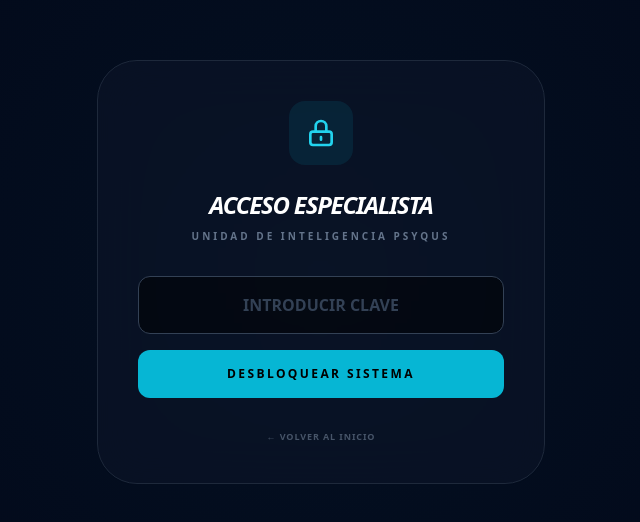
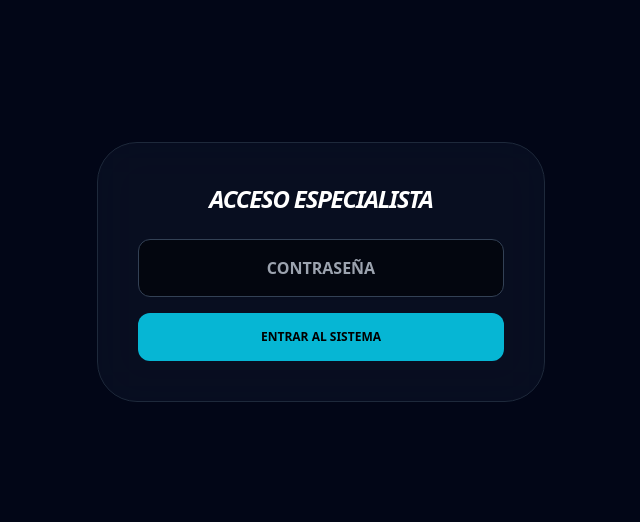
Before and after one commit to ricardoblancartev-creator/psyqus-web, a Next.js app: page /admin in a window 1280 px wide. Shown: the part 128-650 px from the top of the page, without its empty margins (319-959 px from the left). Built offline with nearby package versions, Linux system fonts and the light colour scheme; what @react-pdf/renderer would draw is missing.

Commit message:
feat: panel admin completo con mensajes del buzon y niveles por area

```diff
--- a/app/admin/page.tsx
+++ b/app/admin/page.tsx
@@ -10,76 +10,143 @@ export default function AdminDashboard() {
 
   const handleLogin = (e: React.FormEvent) => {
     e.preventDefault();
-    // EL TRUCO: .toUpperCase() ignora si escribes en minúsculas
-    // .trim() quita espacios accidentales al final
     if (password.trim().toUpperCase() === "ESPERANZA2026") {
       setIsAuthenticated(true);
     } else {
-      alert("ACCESO DENEGADO: Clave incorrecta. Intenta con ESPERANZA2026");
+      alert("ACCESO DENEGADO");
       setPassword("");
     }
   };
 
+  if (!isAuthenticated) {
     return (
-    <div className="min-h-screen bg-[#020617] text-slate-200">
-      <AnimatePresence mode="wait">
-        {!isAuthenticated ? (
-          <motion.main
-            key="login"
-            initial={{ opacity: 0 }} animate={{ opacity: 1 }} exit={{ opacity: 0 }}
-            className="min-h-screen flex items-center justify-center p-6 relative overflow-hidden"
-          >
-            <div className="absolute inset-0 bg-[radial-gradient(circle_at_50%_50%,rgba(34,211,238,0.05),transparent)] pointer-events-none" />
-            <div className="max-w-md w-full bg-slate-900/50 border border-slate-800 p-10 rounded-[2.5rem] text-center backdrop-blur-xl relative z-10">
-              <div className="w-16 h-16 bg-cyan-500/10 rounded-2xl flex items-center justify-center mx-auto mb-6 text-cyan-400">
-                <svg className="w-8 h-8" fill="none" stroke="currentColor" viewBox="0 0 24 24">
-                  <path strokeLinecap="round" strokeLinejoin="round" strokeWidth="2" d="M12 15v2m-6 4h12a2 2 0 002-2v-6a2 2 0 00-2-2H6a2 2 0 00-2 2v6a2 2 0 002 2zm10-10V7a4 4 0 00-8 0v4h8z" />
-                </svg>
-              </div>
-              <h2 className="text-white font-black italic text-2xl mb-2 uppercase tracking-tighter">Acceso Especialista</h2>
-              <p className="text-slate-500 text-[10px] uppercase tracking-[0.3em] mb-8 font-bold">Unidad de Inteligencia Psyqus</p>
-
+      <main className="min-h-screen bg-[#020617] flex items-center justify-center p-6">
+        <div className="max-w-md w-full bg-slate-900/50 border border-slate-800 p-10 rounded-[2.5rem] text-center backdrop-blur-xl">
+          <h2 className="text-white font-black italic text-2xl mb-6 uppercase tracking-tighter">Acceso Especialista</h2>
           <form onSubmit={handleLogin} className="space-y-4">
             <input
-                  type="text" // Cambiado a text temporalmente para que veas lo que escribes
+              type="password"
               value={password}
               onChange={(e) => setPassword(e.target.value)}
-                  className="w-full bg-black/50 border border-slate-700 rounded-xl px-4 py-4 text-cyan-400 text-center font-bold focus:border-cyan-500 outline-none transition-all placeholder:text-slate-700"
-                  placeholder="INTRODUCIR CLAVE"
+              className="w-full bg-black/50 border border-slate-700 rounded-xl px-4 py-4 text-cyan-400 text-center font-bold focus:border-cyan-500 outline-none"
+              placeholder="CONTRASEÑA"
             />
-                <button type="submit" className="w-full bg-cyan-500 hover:bg-white text-black font-black py-4 rounded-xl transition-all uppercase text-xs tracking-[0.2em]">
-                  DESBLOQUEAR SISTEMA
-                </button>
+            <button type="submit" className="w-full bg-cyan-500 text-black font-black py-4 rounded-xl hover:bg-white transition-all uppercase text-xs">Entrar al Sistema</button>
           </form>
-              <Link href="/dashboard" className="block mt-8 text-[9px] text-slate-600 hover:text-white transition-colors uppercase tracking-widest font-bold">
-                ← Volver al inicio
-              </Link>
         </div>
-          </motion.main>
-        ) : (
-          <motion.main
-            key="admin"
-            initial={{ opacity: 0, y: 20 }} animate={{ opacity: 1, y: 0 }}
-            className="p-8 lg:p-16 relative overflow-hidden"
-          >
-            {/* ... EL RESTO DE TU CÓDIGO DEL PANEL ADMIN AQUÍ ... */}
-            <div className="max-w-6xl mx-auto relative z-10">
-                <header className="flex justify-between items-center mb-12 border-b border-slate-800 pb-8">
+      </main>
+    );
+  }
+
+  return (
+    <main className="min-h-screen bg-[#020617] text-slate-200 p-6 lg:p-12 relative overflow-hidden">
+      <div className="absolute top-0 right-0 w-[500px] h-[500px] bg-cyan-500/5 blur-[120px] rounded-full" />
+
+      <div className="max-w-7xl mx-auto relative z-10">
+
+        {/* ENCABEZADO */}
+        <header className="flex flex-col md:flex-row justify-between items-start md:items-center mb-10 gap-6 border-b border-slate-800 pb-8">
           <div>
-                    <h1 className="text-4xl font-black italic tracking-tighter text-white uppercase">Psyqus Admin</h1>
-                    <p className="text-slate-500 text-[10px] font-bold uppercase tracking-[0.5em] mt-2">Bienvenida Mtra. Esperanza</p>
+            <h1 className="text-4xl font-black text-white italic tracking-tighter uppercase">
+              Psyqus <span className="text-cyan-500">Intelligence</span> Control
+            </h1>
+            <p className="text-slate-500 text-[10px] font-bold uppercase tracking-[0.4em] mt-2">
+              Especialista: Mtra. Esperanza | Cédula: Profesional
+            </p>
           </div>
+          <div className="flex gap-4">
             <BotonExportarPDF />
+            <button onClick={() => setIsAuthenticated(false)} className="px-4 py-2 bg-red-500/10 text-red-500 border border-red-500/30 rounded-lg text-[10px] font-bold uppercase">Salir</button>
+          </div>
         </header>
-                {/* Agrega aquí tus otras métricas si quieres */}
-                <div className="p-10 bg-slate-900/50 border border-slate-800 rounded-[2.5rem]">
-                    <h2 className="text-white text-2xl font-bold mb-4 text-center">Panel de Control Activo</h2>
-                    <p className="text-slate-400 text-center">El sistema ha validado tu identidad correctamente.</p>
+
+        {/* CUADRICULA DE INFORMACIÓN */}
+        <div className="grid lg:grid-cols-4 gap-6 mb-10">
+
+          {/* NIVEL DE RIESGO */}
+          <div className="p-6 bg-slate-900/50 border border-slate-800 rounded-3xl">
+            <p className="text-slate-500 text-[9px] font-bold uppercase tracking-widest mb-4">Nivel de Riesgo Global</p>
+            <div className="flex items-center gap-4">
+              <span className="text-5xl font-black text-green-400">0.4</span>
+              <div className="h-2 flex-1 bg-slate-800 rounded-full overflow-hidden">
+                <div className="h-full bg-green-400 w-[15%]" />
               </div>
             </div>
-          </motion.main>
-        )}
-      </AnimatePresence>
+            <p className="text-[10px] text-slate-400 mt-4 uppercase">Estatus: <span className="text-green-400 font-bold">Bajo (Óptimo)</span></p>
           </div>
+
+          {/* PARTICIPACIÓN */}
+          <div className="p-6 bg-slate-900/50 border border-slate-800 rounded-3xl">
+            <p className="text-slate-500 text-[9px] font-bold uppercase tracking-widest mb-4">Participación Real</p>
+            <span className="text-5xl font-black text-white">94%</span>
+            <p className="text-[10px] text-cyan-500 mt-4 uppercase font-bold">142 de 150 empleados</p>
+          </div>
+
+          {/* FACTOR BURN-OUT */}
+          <div className="p-6 bg-slate-900/50 border border-slate-800 rounded-3xl">
+            <p className="text-slate-500 text-[9px] font-bold uppercase tracking-widest mb-4">Factor de Agotamiento</p>
+            <span className="text-5xl font-black text-orange-500">12%</span>
+            <p className="text-[10px] text-slate-400 mt-4 uppercase font-bold">Variación mensual: -2.1%</p>
+          </div>
+
+          {/* MENSAJES PENDIENTES */}
+          <div className="p-6 bg-purple-900/10 border border-purple-500/20 rounded-3xl">
+            <p className="text-purple-400 text-[9px] font-bold uppercase tracking-widest mb-4">Buzón de Incidencias</p>
+            <span className="text-5xl font-black text-white">03</span>
+            <p className="text-[10px] text-purple-400 mt-4 uppercase font-bold">Nuevos reportes anónimos</p>
+          </div>
+        </div>
+
+        <div className="grid lg:grid-cols-3 gap-8">
+
+          {/* SECCIÓN DE COMENTARIOS REALES (BUZÓN) */}
+          <section className="lg:col-span-2 space-y-6">
+            <div className="bg-slate-900/30 border border-slate-800 rounded-[2.5rem] p-8">
+              <h3 className="text-xl font-bold text-white mb-6 uppercase tracking-tighter italic">Últimos Mensajes del Buzón</h3>
+              <div className="space-y-4">
+                {[
+                  { msg: "Siento que la carga de trabajo en el área de ventas ha subido demasiado este mes.", cat: "Carga de Trabajo", color: "text-orange-400" },
+                  { msg: "Me gustaría que hubiera más capacitaciones sobre manejo de estrés.", cat: "Sugerencia", color: "text-cyan-400" },
+                  { msg: "Excelente iniciativa el dashboard, me ayuda a relajarme 5 min.", cat: "Feedback Positivo", color: "text-green-400" }
+                ].map((item, i) => (
+                  <div key={i} className="p-5 bg-black/40 border border-slate-800 rounded-2xl hover:border-slate-600 transition-all">
+                    <div className="flex justify-between items-start mb-2">
+                      <span className={`text-[8px] font-bold uppercase tracking-[0.2em] ${item.color}`}>{item.cat}</span>
+                      <span className="text-[8px] text-slate-600">HACE 2 DÍAS</span>
+                    </div>
+                    <p className="text-slate-300 text-sm italic font-light">"{item.msg}"</p>
+                  </div>
+                ))}
+              </div>
+            </div>
+          </section>
+
+          {/* NIVELES POR DEPARTAMENTO */}
+          <aside className="space-y-6">
+            <div className="bg-slate-900/50 border border-slate-800 rounded-[2.5rem] p-8">
+              <h3 className="text-xs font-bold text-white mb-6 uppercase tracking-widest">Niveles por Área</h3>
+              <div className="space-y-6">
+                {[
+                  { area: "Operaciones", val: 85, color: "bg-green-400" },
+                  { area: "Recursos Humanos", val: 92, color: "bg-cyan-400" },
+                  { area: "Finanzas", val: 65, color: "bg-orange-400" },
+                  { area: "Sistemas", val: 78, color: "bg-indigo-400" }
+                ].map((area, i) => (
+                  <div key={i}>
+                    <div className="flex justify-between text-[10px] mb-2 uppercase font-bold">
+                      <span className="text-slate-400">{area.area}</span>
+                      <span className="text-white">{area.val}%</span>
+                    </div>
+                    <div className="h-1.5 bg-slate-800 rounded-full overflow-hidden">
+                      <motion.div initial={{ width: 0 }} animate={{ width: `${area.val}%` }} transition={{ duration: 1 }} className={`h-full ${area.color}`} />
+                    </div>
+                  </div>
+                ))}
+              </div>
+            </div>
+          </aside>
+        </div>
+      </div>
+    </main>
   );
 }
```
Lines whose indentation alone changed are shown as unchanged.
